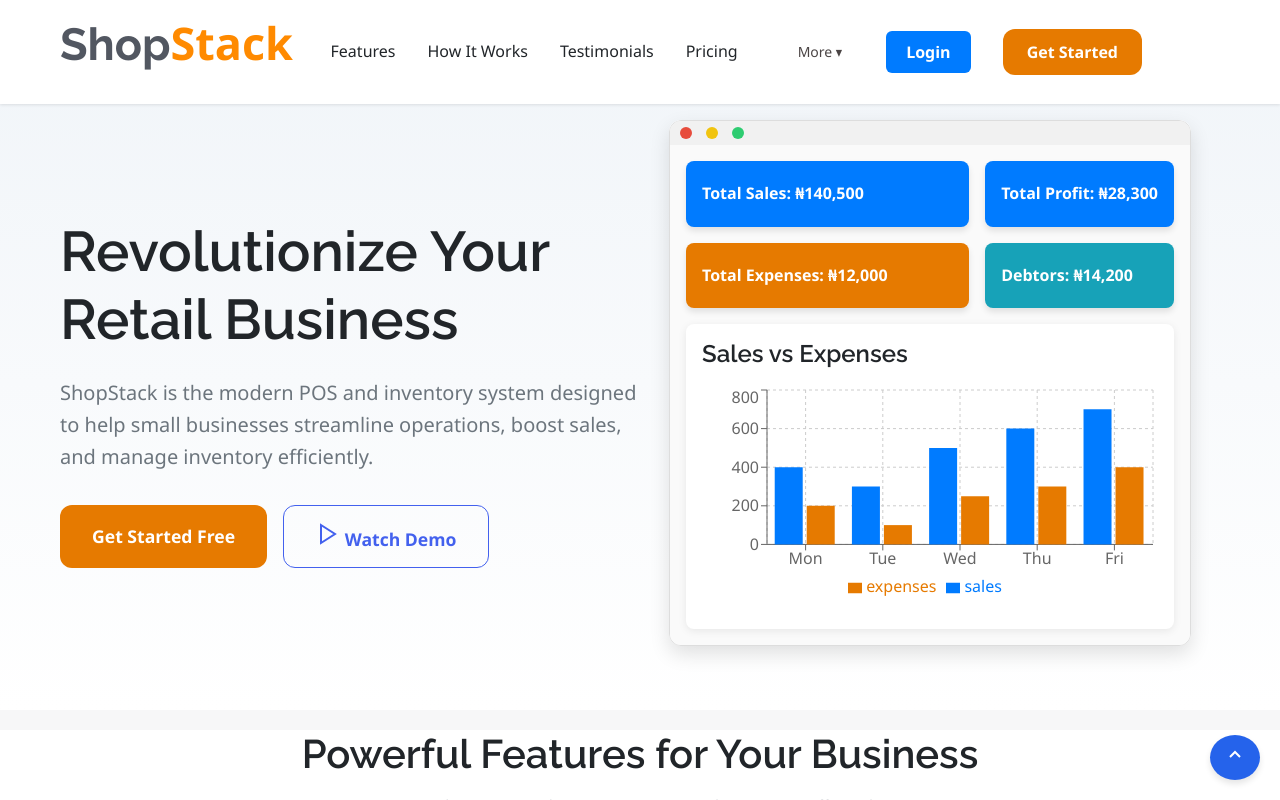
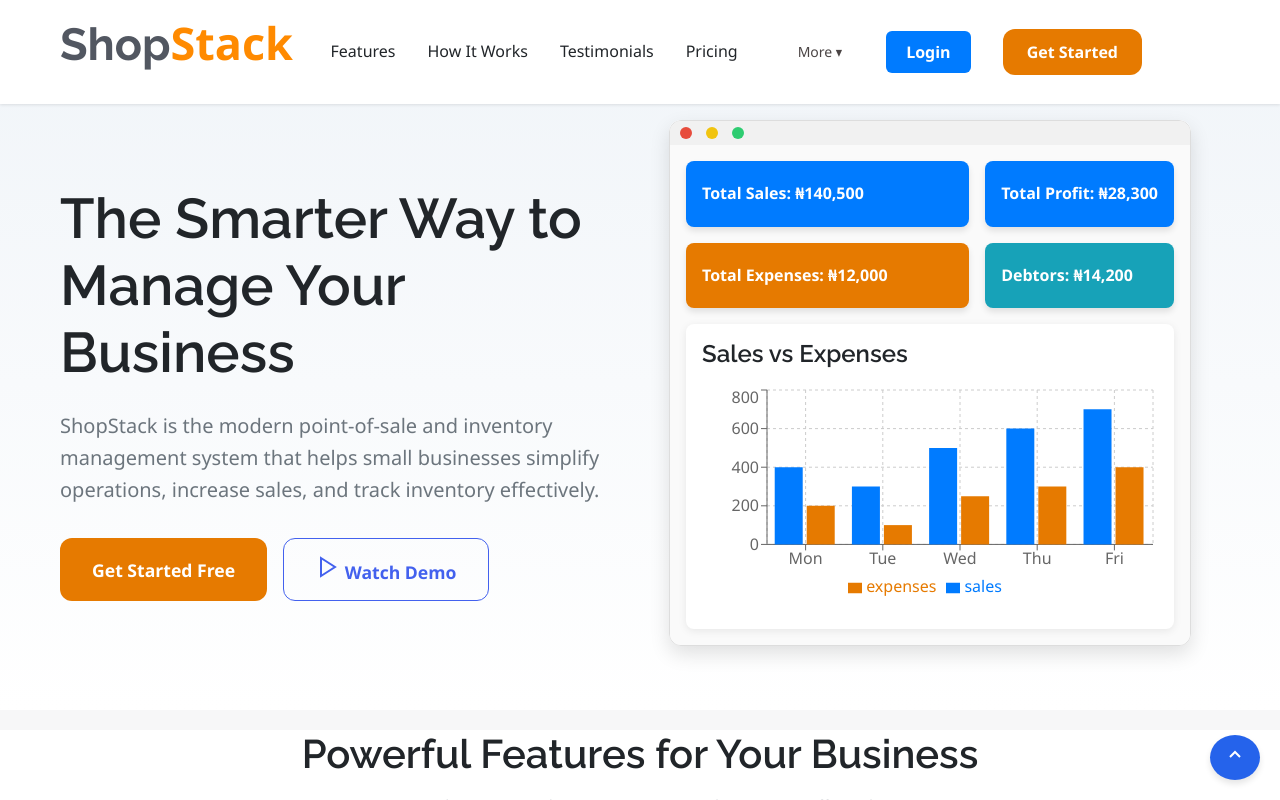
Before and after one commit to BlingsE-codes/shopstack1-new, a React (Vite) app: page / in a window 1280 px wide. Built offline with nearby package versions, Linux system fonts and the light colour scheme.

Commit message:
Removed Flutterwave integration for now

```diff
--- a/package.json
+++ b/package.json
@@ -19,7 +19,6 @@
     "dexie": "^4.0.11",
     "emailjs-com": "^3.2.0",
     "file-saver": "^2.0.5",
-    "flutterwave-react-v3": "^1.0.7",
     "framer-motion": "^12.23.6",
     "jspdf": "^3.0.1",
     "lucide-react": "^0.525.0",
--- a/src/pages/Landing.jsx
+++ b/src/pages/Landing.jsx
@@ -306,11 +306,9 @@
     <section className="hero">
   <div className="container">
     <div className="hero-content">
-      <h1>Revolutionize Your Retail Business</h1>
+      <h1>The Smarter Way to Manage Your Business</h1>
       <p>
-        ShopStack is the modern POS and inventory system designed to help small
-        businesses streamline operations, boost sales, and manage inventory
-        efficiently.
+       ShopStack is the modern point-of-sale and inventory management system that helps small businesses simplify operations, increase sales, and track inventory effectively.
       </p>
       <div className="hero-buttons">
         <button
--- a/src/pages/Subscribe.jsx
+++ b/src/pages/Subscribe.jsx
@@ -1,10 +1,10 @@
 import React from "react";
 import { useNavigate, useLocation } from "react-router-dom";
 import { useAuthStore } from "../store/auth-store";
-// import { FlutterWaveButton, closePaymentModal } from "flutterwave-react-v3";
 import { supabase } from "../services/supabaseClient";
 
-import { FlutterWaveButton } from 'flutterwave-react-v3';
+
+
 
 import "../styles/Subscribe.css";
 
@@ -16,7 +16,7 @@
   const expired = location.search.includes("expired=true");
 
   const config = {
-    public_key: "https://sandbox.flutterwave.com/pay/4z3yznqakv2y", // Replace with your Flutterwave public key
+    // public_key: "https://sandbox.flutterwave.com/pay/4z3yznqakv2y",
     tx_ref: Date.now().toString(),
     amount: 2000,
     currency: "NGN",
@@ -33,7 +33,7 @@
     },
   };
 
-  const handleFlutterwaveResponse = async (response) => {
+  const handletlutterwavieeResponse = async (response) => {
     if (response.status === "successful") {
       // Close the modal
       // closePaymentModal();
@@ -56,10 +56,10 @@
     }
   };
 
-  const fwConfig = {
+  const uwConfig = {
     ...config,
     text: "Subscribe",
-    callback: handleFlutterwaveResponse,
+   callback: handletlutterwavieeResponse,
     onClose: () => alert("Payment window closed."),
   };
 
@@ -78,9 +78,9 @@
           Enjoy unlimited access for just <strong>₦2000/month</strong>.
         </p>
 
-        <FlutterWaveButton className="flutterwave-button" {...fwConfig} />
+        {/* <FlutterWaveButton className="flutterwave-button"8*/} {uwConfig}
 
-        <p className="secure-note">🔒 Payments are processed securely via Flutterwave</p>
+        {/* <p className="secure-note">🔒 Payments are processed securely via Flutterwave</p> */}
       </div>
     </div>
   );
--- a/src/styles/Dashboard.css
+++ b/src/styles/Dashboard.css
@@ -347,8 +347,9 @@
 }
 
 .dashboard-subtitle {
-  font-size: 1rem;
-  color: #666;
+  font-size: 1.1rem;
+  font-weight: 500;
+  color: #3ec249;
   margin-top: 4px;
 }
 
```
Also changed, not shown: 1 other file (tests, documents, lock files or other folders).
